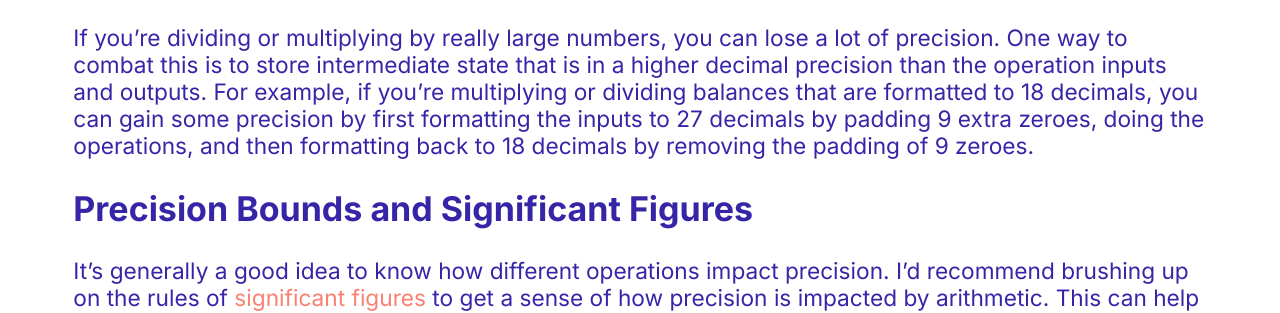
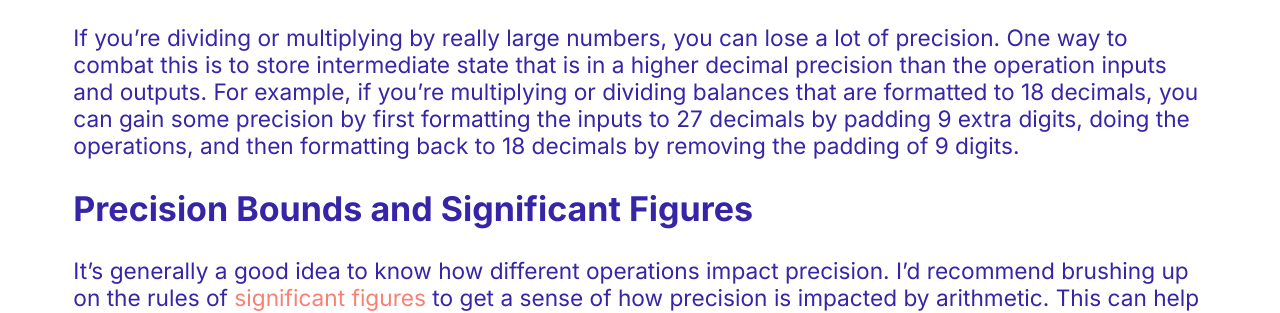
Before and after one commit to RnkSngh/rnksngh.github.io, a Jekyll site: the page built from _posts/2023-08-20-MinimizingRoundingErrors.md, in a window 1280 px wide and 900 px high, scrolled down 1255 px. Shown: the part 304-617 px from the top of the window. Built offline with Jekyll 4.4.1, drawn with Linux system fonts in a browser that asks for light colours; some web fonts are replaced; some of the changed text lies outside the part shown.

Commit message:
fix typos

```diff
--- a/_posts/2023-08-20-MinimizingRoundingErrors.md
+++ b/_posts/2023-08-20-MinimizingRoundingErrors.md
@@ -2,13 +2,13 @@
 title: Arithmetic in Solidity is a Headache
 ---
 
-TLDR: Dealing with Solidity arithmetic is non-trivial. I built a tiny library to help with this for JavaScript.
+TLDR: Dealing with Solidity arithmetic is non-trivial. I built a [tiny JavaScript library](https://www.npmjs.com/package/Solidity-fixed-point-arithmetic) to help with this.
 
 Solidity is weird because it doesn't have a float primitive. I imagine this is because integer types are much easier to reason about and implement. Smart contracts are designed to be auditable and transparent and Solidity opcodes consume crypto to run on the blockchain, so adding a float primitive might add more complexity than it's worth.
 
 ## Decimal Formatting
 
-But what happens when we need to deal with decimals? The standard solution is to use large integers, and allocate the right most zeroes as the decimals. ERC20 tokens have a required [`decimal`](https://docs.openzeppelin.com/contracts/4.x/erc20#a-note-on-decimals) field which represents the amount of digits allocated for decimals. For most tokens (e.g. [wrapped Ether](https://etherscan.io/token/0xc02aaa39b223fe8d0a0e5c4f27ead9083c756cc2)), this is is equal to 18 - meaning the 18 right most digits of a token balance represent the decimals. Tokens which don't need as much precision can have lower decimals (e.g. USDC, which has 6 decimals). For example, a balance of 5 Wrapped Ether would be represented as 5e18 (that is, 5 with 18 zeroes following it). This is basically [fixed point arithmetic](https://en.wikipedia.org/wiki/Fixed-point_arithmetic), except we don't have the benefit of a language implementing the abstraction for us, so we're stuck with having to deal with this formatting ourselves.
+But what happens when we need to deal with decimals? The standard solution is to use large integers, and allocate the right most digits as the decimals. ERC20 tokens have a required [`decimal`](https://docs.openzeppelin.com/contracts/4.x/erc20#a-note-on-decimals) field which represents the amount of digits allocated for decimals. For most tokens (e.g. [wrapped Ether](https://etherscan.io/token/0xc02aaa39b223fe8d0a0e5c4f27ead9083c756cc2)), this is is equal to 18 - meaning the 18 right most digits of a token balance represent the decimals. Tokens which don't need as much precision can have lower decimals (e.g. USDC, which has 6 decimals). For example, a balance of 5 Wrapped Ether would be represented as 5e18 (that is, 5 with 18 zeroes following it). This is basically [fixed point arithmetic](https://en.wikipedia.org/wiki/Fixed-point_arithmetic), except we don't have the benefit of a language implementing the abstraction for us, so we're stuck with having to deal with this formatting ourselves.
 
 ### Solidity Arithmetic Libraries
 
@@ -26,7 +26,7 @@
 
 ### Additional Accuracy
 
-If you're dividing or multiplying by really large numbers, you can lose a lot of precision. One way to combat this is to store intermediate state that is in a higher decimal precision than the operation inputs and outputs. For example, if you're multiplying or dividing balances that are formatted to 18 decimals, you can gain some precision by first formatting the inputs to 27 decimals by padding 9 extra zeroes, doing the operations, and then formatting back to 18 decimals by removing the padding of 9 zeroes.
+If you're dividing or multiplying by really large numbers, you can lose a lot of precision. One way to combat this is to store intermediate state that is in a higher decimal precision than the operation inputs and outputs. For example, if you're multiplying or dividing balances that are formatted to 18 decimals, you can gain some precision by first formatting the inputs to 27 decimals by padding 9 extra digits, doing the operations, and then formatting back to 18 decimals by removing the padding of 9 digits.
 
 ## Precision Bounds and Significant Figures
 
```
